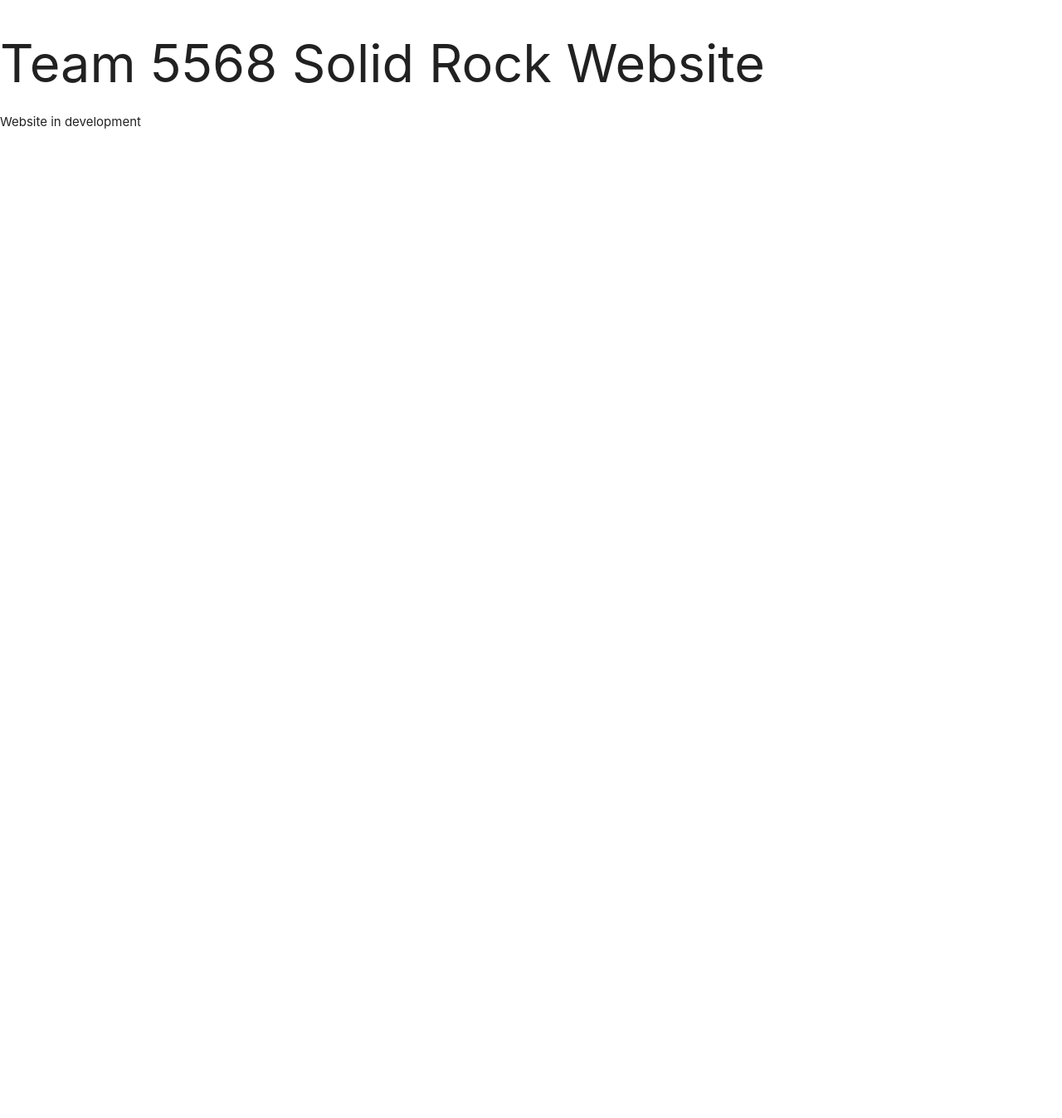
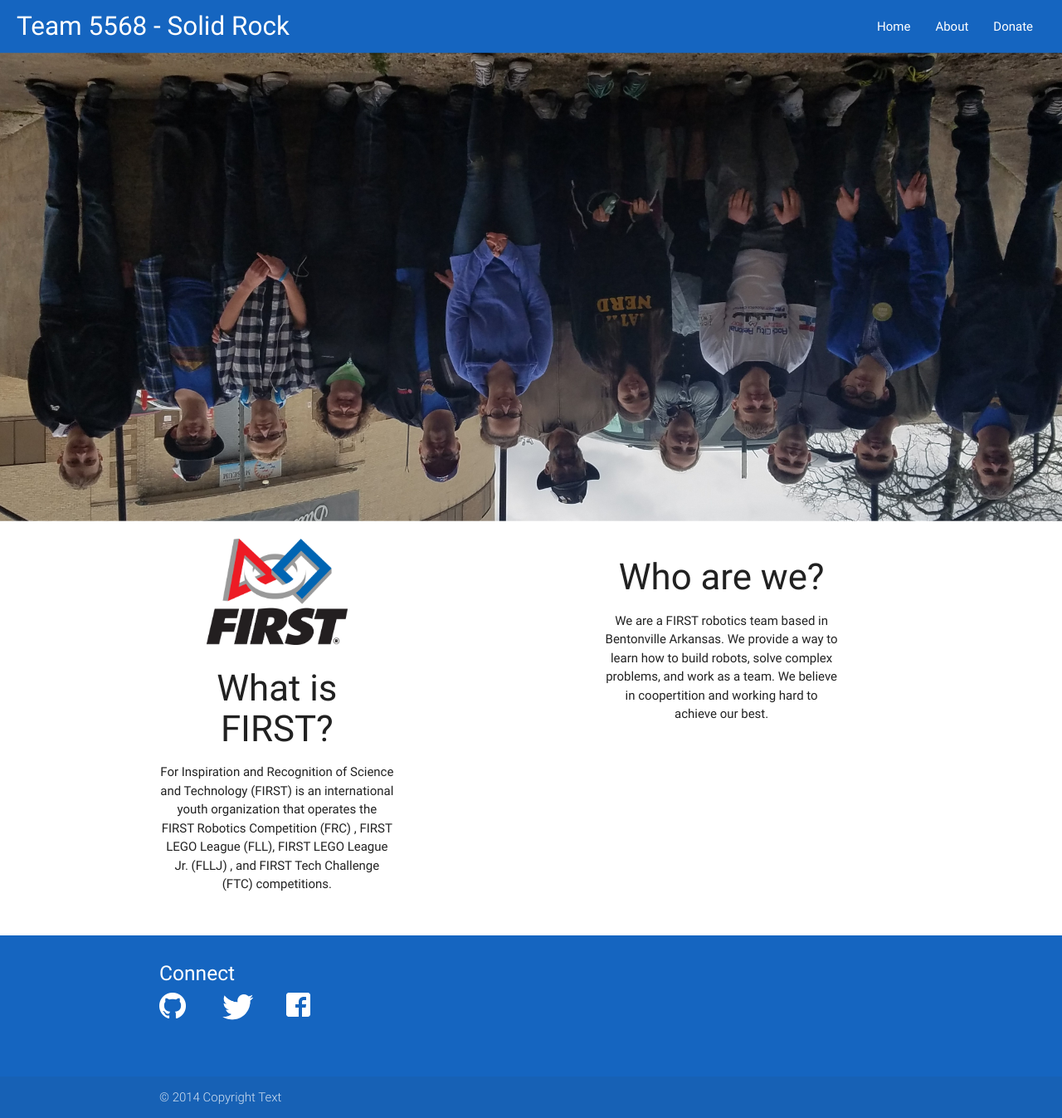
Before and after one commit to Team5568SolidRock/Team5568SolidRock.github.io, a plain HTML site: page index.html in a window 1280 px wide. Shown: the whole page at 83% size. Before the commit the page ends 800 px from the top, so only its background shows below. Drawn offline with nearby package versions, Linux system fonts and the light colour scheme.

Commit message:
Created a basic home page.

```diff
--- a/css/main.css
+++ b/css/main.css
@@ -0,0 +1,23 @@
+.mainColor {
+  background-color: #1565c0;
+  color: white;
+}
+
+.mainColorDark {
+  background-color: #003c8f;
+  color: white;
+}
+
+.secondaryColor {
+  background-color: #fbc02d;
+  color: black;
+}
+
+.mainImage {
+  transform: rotate(180deg);
+}
+
+.twitterLogo {
+  transform: translateY(-10px) translateX(-10px);
+  width:55px;
+}
--- a/index.html
+++ b/index.html
@@ -8,11 +8,75 @@
     <!-- CSS -->
     <link href="https://fonts.googleapis.com/icon?family=Material+Icons" rel="stylesheet">
     <link type="text/css" rel="stylesheet" href="https://cdnjs.cloudflare.com/ajax/libs/materialize/0.99.0/css/materialize.min.css"  media="screen,projection"/>
+    <link type="text/css" rel="stylesheet" href="css/main.css"
   </head>
   <body>
-    <h1>Team 5568 Solid Rock Website</h1>
-    <p>Website in development</p>
+    <header>
+      <nav>
+        <div class="nav-wrapper mainColor">
+          <a href="#" class="brand-logo" style="transform: translateX(20px)">Team 5568 - Solid Rock</a>
+          <a href="#" data-activates="mobile-demo" class="button-collapse"><i class="material-icons">menu</i></a>
+          <ul id="nav-mobile" class="right hide-on-med-and-down" style="transform: translateX(-20px)">
+            <li><a href="#">Home</a></li>
+            <li><a href="#">About</a></li>
+            <li><a href="#">Donate</a></li>
+          </ul>
+          <ul class="side-nav" >
+            <li><a href="#">Home</a></li>
+            <li><a href="#">About</a></li>
+            <li><a href="#">Donate</a></li>
+          </ul>
+        </div>
+      </nav>
+    </header>
+    <main>
+      <img src="images/teamPhoto.jpg" class="responsive-img mainImage">
+      <div class="container section">
+        <div class="row">
+          <div class="col m12 l4 center-align">
+            <img src="images/FIRSTLogo.jpg" style="max-width: 60%">
+            <h3>What is FIRST?</h3>
+            <p>For Inspiration and Recognition of Science and Technology (FIRST)
+               is an international youth organization that operates the FIRST
+               Robotics Competition (FRC) , FIRST LEGO League (FLL), FIRST
+               LEGO League Jr. (FLLJ) , and FIRST Tech Challenge (FTC) competitions.</p>
+          </div>
+          <div class="col m12 l4 offset-l3  center-align">
+            <h3>Who are we?</h3>
+            <p>We are  a FIRST robotics team based in Bentonville Arkansas.
+              We provide a way to learn how to build robots, solve complex
+              problems, and work as a team. We believe in coopertition and
+              working hard to achieve our best.</p>
+          </div>
+        </div>
+      </div>
+    </main>
+
+    <footer class="page-footer mainColor">
+      <div class="container">
+        <div class="row">
+          <div class="col l6 s12">
+            <h5 class="white-text">Connect</h5>
+            <div class="row">
+              <div class="col s4 m2"><a href="https://github.com/Team5568SolidRock"><img class="responsive-img" src="images/GitHub-Mark-Light-32px.png"></a></div>
+              <div class="col s4 m2"><a href="https://twitter.com/TheWolfbytes"><img class="twitterLogo" src="images/TwitterLogo_white.png"></a></div>
+              <div class="col s4 m2"><a href="https://www.facebook.com/solidrockrobotics"><img class="responsive-img" src="images/FB-f-Logo__white_29.png"></a></div>
+            </div>
+          </div>
+        </div>
+      </div>
+      <div class="footer-copyright mainColorDark">
+        <div class="container">
+        © 2014 Copyright Text
+        <a class="grey-text text-lighten-4 right hide" href="#!">More Links</a>
+        </div>
+      </div>
+    </footer>
     <script type="text/javascript" src="https://code.jquery.com/jquery-2.1.1.min.js"></script>
     <script type="text/javascript" src="https://cdnjs.cloudflare.com/ajax/libs/materialize/0.99.0/js/materialize.min.js"></script>
+    <script>
+      $( document ).ready(function(){
+        $(".button-collapse").sideNav();
+    })</script>
   </body>
 </html>
```
Also changed, not shown: google0241bad2c4ed01ac.html (added, +1 -0 lines), images/FB-f-Logo__white_29.png (added), images/FIRSTLogo.jpg (added), images/GitHub-Mark-Light-32px.png (added), images/TwitterLogo_white.png (added), images/teamPhoto.jpg (added), js/main.js (added).
